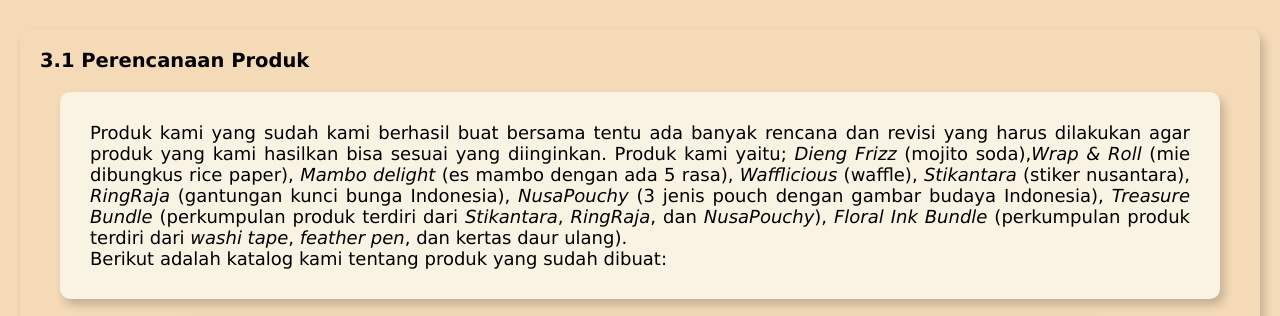
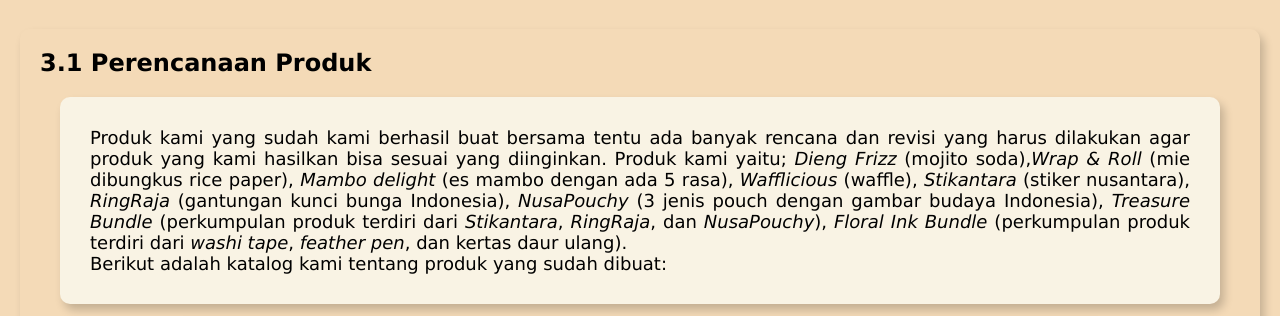
Before and after one commit to poetanoctis/Astana-Karya-website, a plain HTML site: page 3-1.html in a window 1280 px wide. Shown: the part 171-487 px from the top of the page. Drawn offline with Linux system fonts and the light colour scheme.

Commit message:
Update 3-1.html

```diff
--- a/3-1.html
+++ b/3-1.html
@@ -15,7 +15,7 @@
                 <img src="youtube.png" alt="YouTube" class="icon youtube">
             </div>
         </div>
-		<font face="Lucida Sans" size=2>
+		<font face="Lucida Sans">
 			<nav class="navigation">
                 <a href="index.html">Home<span></span></a>
                 <a href="bab1.html"> Abstrak <span></span></a>
```
